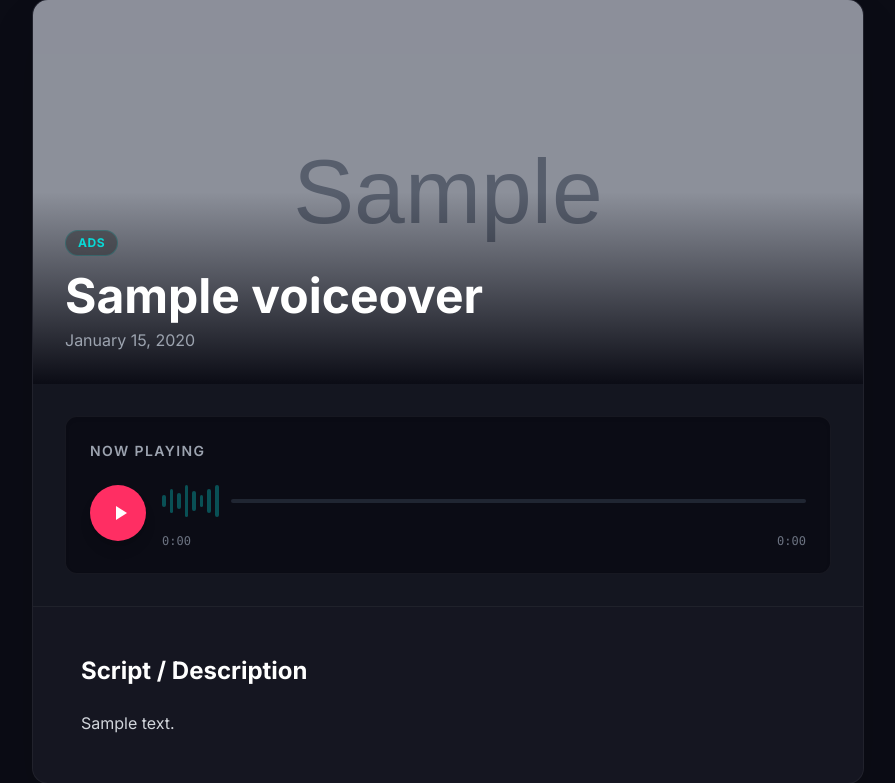
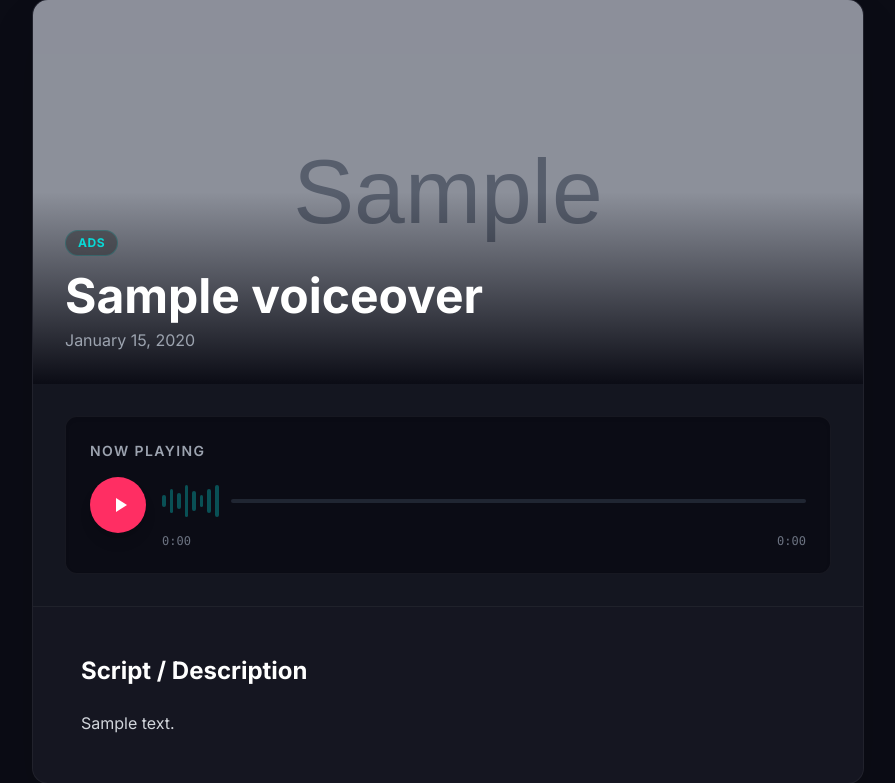
Before and after one commit to zmosama/voice-over-portfolio-template, a Django app: a page that uses portfolio/templates/portfolio/portfolio_detail.html in a window 1280 px wide. Shown: the part 201-984 px from the top of the page, without its empty margins (192-1087 px from the left). Run offline with Django 5.2, Linux system fonts and the light colour scheme; tables that the repository leaves empty hold one stand-in row (values such as "Sample post"); grey boxes marked "Sample" are stand-in pictures; some libraries are stand-ins or nearby versions.

Commit message:
Fix: Align play button with visualizer

```diff
--- a/portfolio/templates/portfolio/portfolio_detail.html
+++ b/portfolio/templates/portfolio/portfolio_detail.html
@@ -57,7 +57,7 @@
                     </audio>
 
                     <!-- Custom Player UI -->
-                    <div class="flex items-center gap-4">
+                    <div class="flex items-start gap-4">
                         <button id="play-btn"
                             class="w-14 h-14 flex-shrink-0 bg-neon-pink rounded-full flex items-center justify-center text-white shadow-lg hover:scale-105 hover:bg-pink-500 transition-all">
                             <svg id="play-icon" class="w-6 h-6 ml-1" fill="currentColor" viewBox="0 0 24 24">
```
